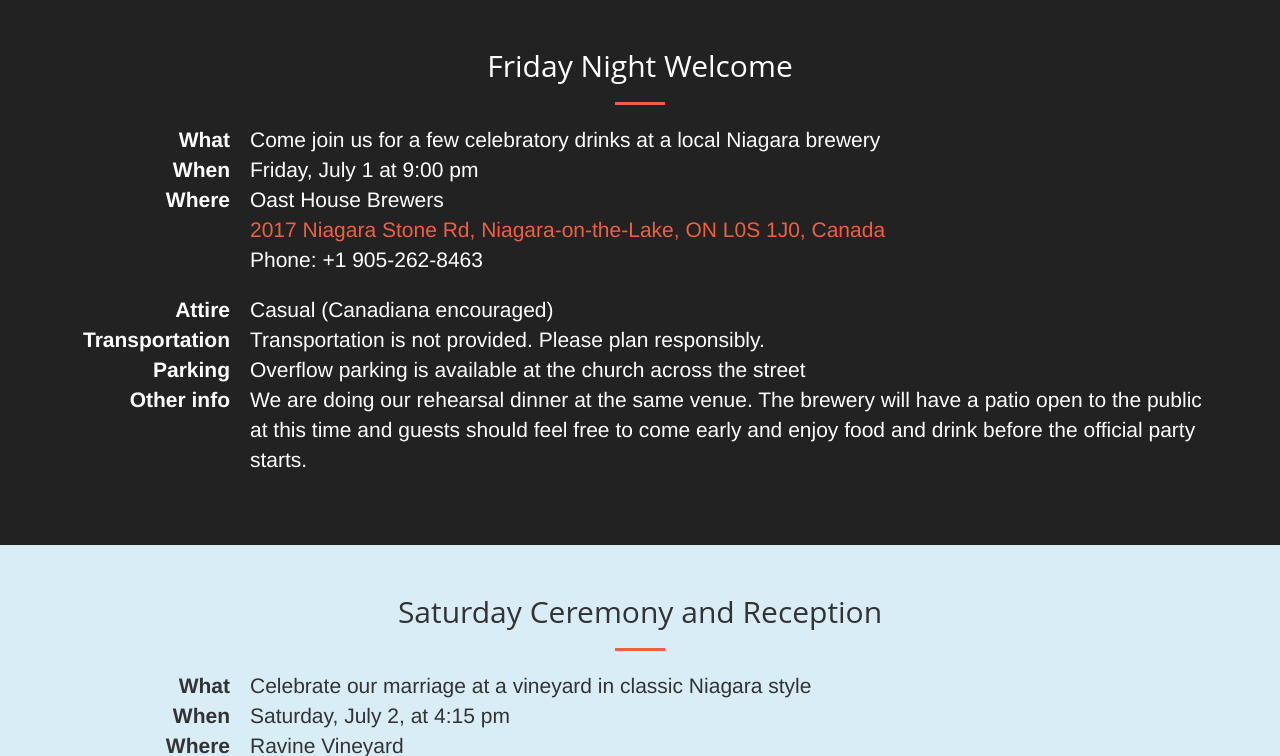
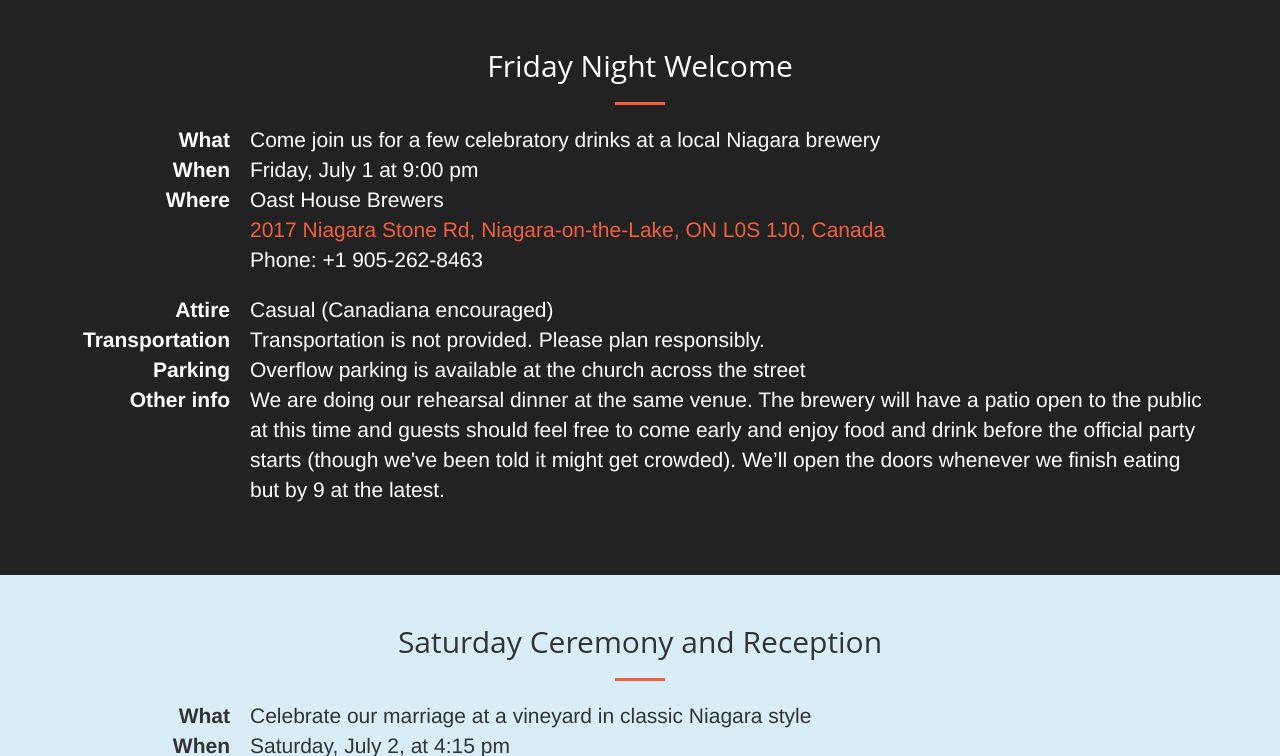
Before and after one commit to ygreif/django-wedding-website, a Django app: template bigday/templates/home.html in a window 1280 px wide. Shown: the part 1475-2231 px from the top of the page. Run offline with Django 3.2, Linux system fonts and the light colour scheme; the template is opened without the code that fills it, so the values that code supplies are empty; some libraries are stand-ins or nearby versions.

Commit message:
update text

```diff
--- a/bigday/templates/partials/event.html
+++ b/bigday/templates/partials/event.html
@@ -31,8 +31,9 @@
                     <dd>
                         We are doing our rehearsal dinner at the same venue.
                         The brewery will have a patio open to the public at this time and guests should feel free
-                        to come early
-                        and enjoy food and drink before the official party starts.
+                        to come early and enjoy food and drink before the official party starts
+                        (though we've been told it might get crowded).
+                        We’ll open the doors whenever we finish eating but by 9 at the latest.
                     </dd>
                 </dl>
             </div>
```
